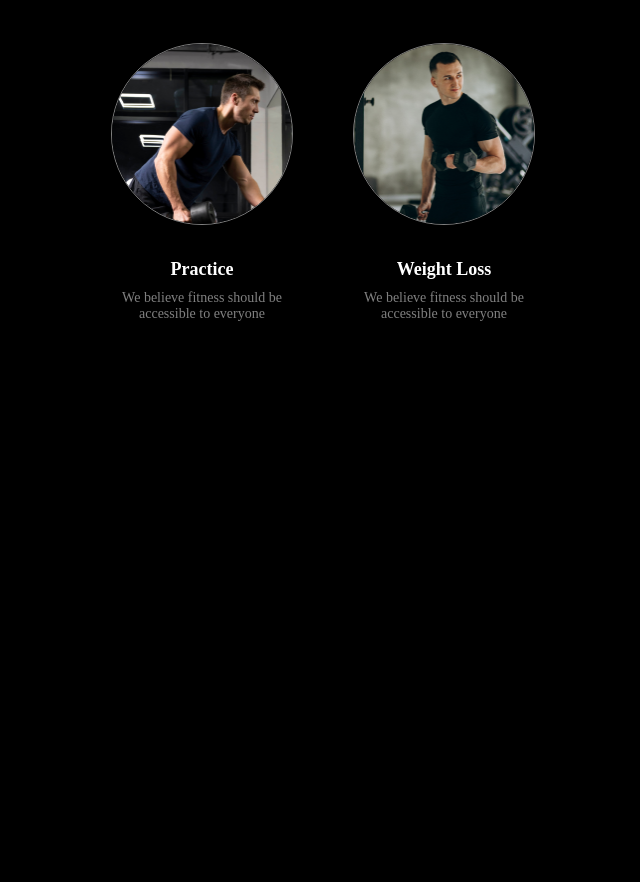
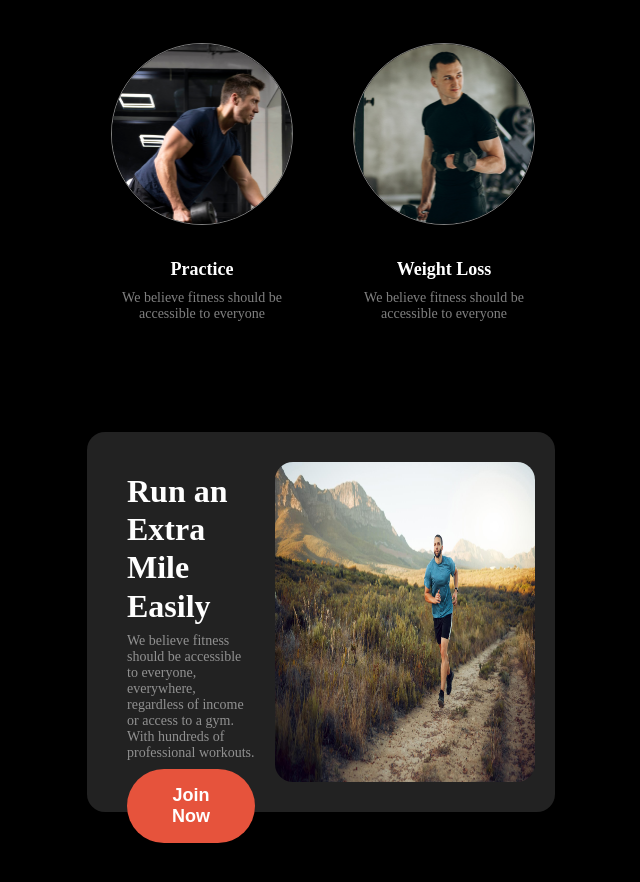
Before and after one commit to FaysalMiah55/versatile-ui, a plain HTML site: page index.html in a window 768 px wide. Shown: the part 1884-2766 px from the top of the page, without its empty margins (63-703 px from the left). Before the commit the page ends 2316 px from the top, so only its background shows below. Drawn offline with Linux system fonts and the light colour scheme.

Commit message:
main-run extra responsive

```diff
--- a/index.html
+++ b/index.html
@@ -52,31 +52,42 @@
     </header>
     <!-- main part -->
     <main>
+        <!-- change habit section -->
         <section id="change-habits" class="section-margin">
             <h2 class="habit-title">Change Your Habits</h2>
             <p class="habit-description ">We believe fitness should be accessible to everyone, everywhere, regardless of income or access to a gym.</p>
             <div class="habit-cards-container display-flex">
                 <div class="habit-card">
-                    <img class="habir-img" src="images/image 2.png" alt="">
+                    <img class="habit-img" src="images/image 2.png" alt="">
                     <h3 class="sub-title">Movement</h3>
                     <p class="sub-description text-description-color">We believe fitness should be accessible to everyone</p>
                 </div>
                 <div class="habit-card">
-                    <img class="habir-img" src="images/image 3.png" alt="">
+                    <img class="habit-img" src="images/image 3.png" alt="">
                     <h3 class="sub-title">Time</h3>
                     <p class="sub-description text-description-color">We believe fitness should be accessible to everyone</p>
                 </div>
                 <div class="habit-card">
-                    <img class="habir-img" src="images/image 4.png" alt="">
+                    <img class="habit-img" src="images/image 4.png" alt="">
                     <h3 class="sub-title">Practice</h3>
                     <p class="sub-description text-description-color">We believe fitness should be accessible to everyone</p>
                 </div>
                 <div class="habit-card">
-                    <img class="habir-img" src="images/image 5.png" alt="">
+                    <img class="habit-img" src="images/image 5.png" alt="">
                     <h3 class="sub-title">Weight Loss</h3>
                     <p class="sub-description text-description-color">We believe fitness should be accessible to everyone</p>
                 </div>
             </div>
+        </section>
+        <!-- run extra section -->
+        <section id="run" class="section-margin display-flex">
+            <div class="run-container">
+                <h2 class="run-title">Run an Extra
+                    Mile Easily</h2>
+                <p class="text-description-color">We believe fitness should be accessible to everyone, everywhere, regardless of income or access to a gym. With hundreds of professional workouts.</p>
+                <button class="btn orange-bg btn-one">Join Now</button>
+            </div>
+            <img width="366px" height="312px" src="images/run.jpg" alt="">
         </section>
     </main>
     <!-- footer part -->
--- a/styles/style.css
+++ b/styles/style.css
@@ -41,6 +41,7 @@ body{
     border-radius: 42px;
     font-size: 18px;
     font-weight: 600;
+    color: white;
 }
 .section-margin{
     margin: 100px 150px;
@@ -131,6 +132,7 @@ nav ul li a{
     border: none;
 }
 .btn-two{
+    background: none;
     box-sizing: border-box;
     border: 1px solid rgb(255, 255, 255);
 }
@@ -222,12 +224,38 @@ nav ul li a{
 .habit-card{
     padding: 10px;
 }
-.habir-img{
+.habit-img{
     height: 180px;
     width: 180px;
     border-radius: 50%;
     border: 1px solid #FFFFFF80;
     margin: 30px 0px;
+}
+
+/* run extra section */
+#run{
+    padding: 30px;
+    border-radius: 18px;
+    background: rgb(34, 34, 34);
+    justify-content: space-between;
+    align-items: center;
+}
+.run-container{
+    width: 440px;
+    height: 300px;
+    padding: 20px;
+}
+.run-title{
+    font-size: 48px;
+    font-weight: 900;
+    line-height: 120%;
+}
+#run p{
+    font-size: 14px;
+    margin: 14px 0px;
+}
+#run img{
+    border-radius: 18px;
 }
 
 /* responsive */
@@ -291,7 +319,31 @@ nav ul li a{
         display: grid;
         grid-template-columns: repeat(1, 1fr);
     }
+    #run{
+        padding: 5px;
+        border-radius: 18px;
+        background: rgb(34, 34, 34);
+    }
+    /* .run-container{
+        width: 800px;
+        height: 800px;
+    } */
+    /* .run-title{
+        font-size: 32px;
+        font-weight: 900;
+        line-height: 120%;
+    } */
+    /* #run p{
+        font-size: 14px;
+        margin: 8px 0px;
+    } */
+    /* #run img{
+        border-radius: 18px;
+        width: 320px;
+        height: 260px;
+    } */
 }
+
 /* medium devices */
 @media screen and (min-width:576px) and (max-width:920px) {
     header {
@@ -330,4 +382,25 @@ nav ul li a{
         display: grid;
         grid-template-columns: repeat(2, 1fr);
     }
+    #run{
+        padding: 20px;
+        border-radius: 18px;
+        background: rgb(34, 34, 34);
+        justify-content: space-between;
+        align-items: center;
+    }
+    .run-title{
+        font-size: 32px;
+        font-weight: 900;
+        line-height: 120%;
+    }
+    #run p{
+        font-size: 14px;
+        margin: 8px 0px;
+    }
+    #run img{
+        border-radius: 18px;
+        width: 260px;
+        height: 320px;
+    }
 }
```
